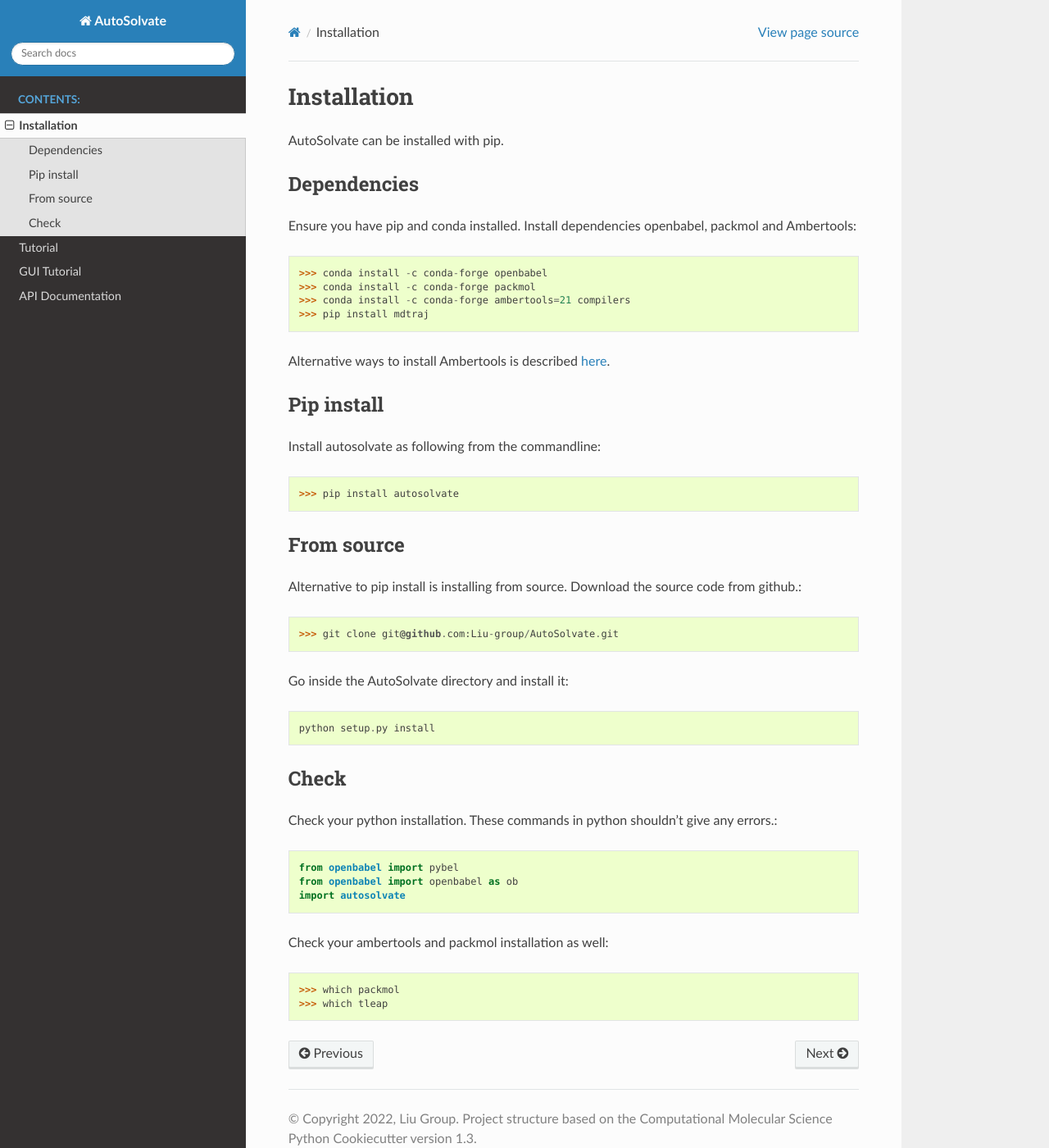
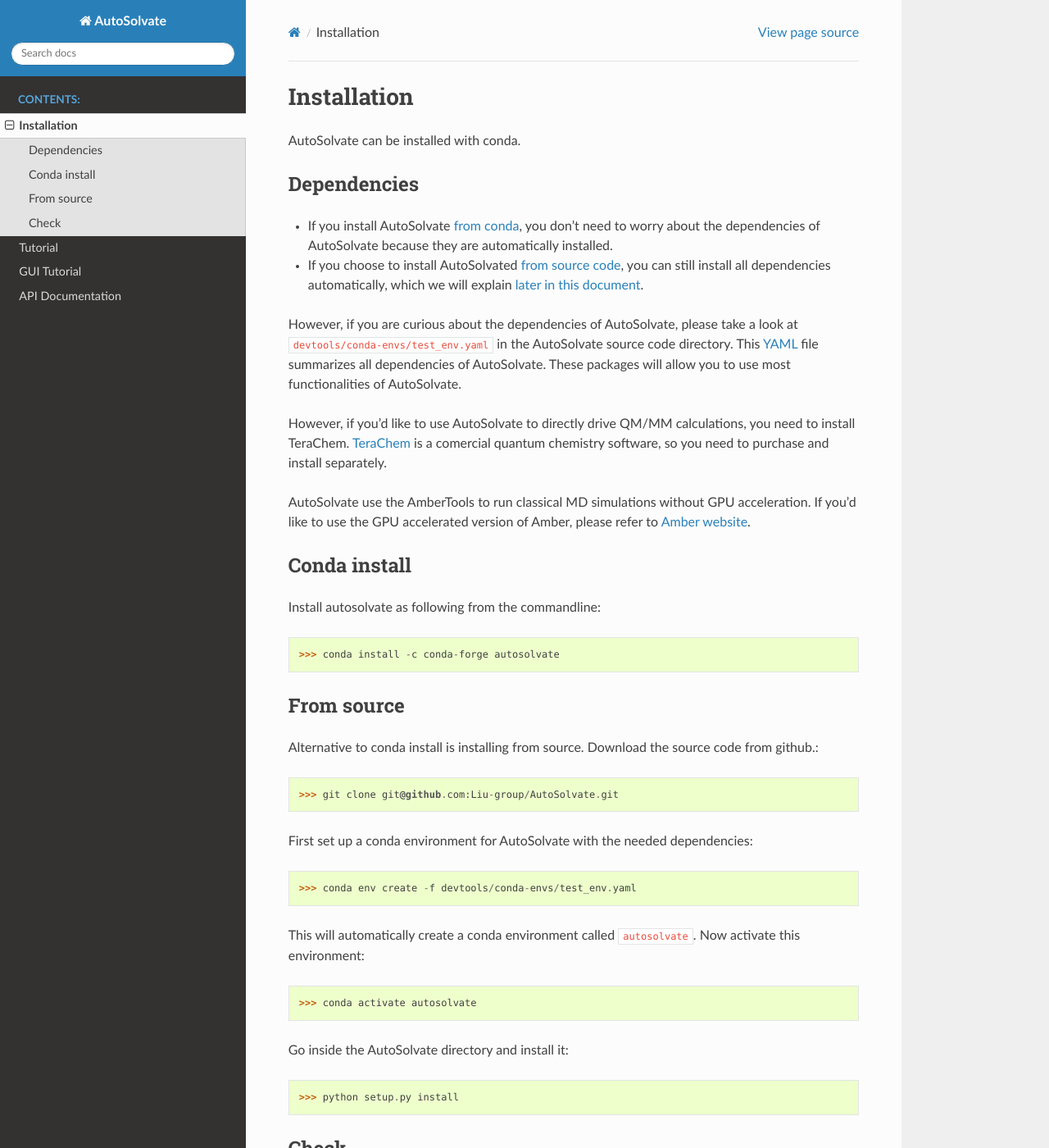
Before and after one commit to Liu-group/AutoSolvate, a Sphinx documentation site: the page built from docs/installation.rst, in a window 1280 px wide and 1400 px high. Shown: the whole window at 82% size. Built offline with Sphinx 7.4.7 and the Read the Docs theme 2.0.0, drawn with Linux system fonts in a browser that asks for light colours; the version number could not be read and is left out.

Commit message:
Updated the documentation about installing AutoSolvate

```diff
--- a/docs/installation.rst
+++ b/docs/installation.rst
@@ -1,36 +1,48 @@
 Installation
 =============================
-AutoSolvate can be installed with pip.
+AutoSolvate can be installed with conda.
 
 Dependencies
 -----------------
 
-Ensure you have pip and conda installed. Install dependencies openbabel, packmol and Ambertools:
+* If you install AutoSolvate :ref:`from conda <condainstall>`, you don't need to worry about the dependencies of AutoSolvate because they are automatically installed.
 
-   >>> conda install -c conda-forge openbabel
-   >>> conda install -c conda-forge packmol
-   >>> conda install -c conda-forge ambertools=21 compilers
-   >>> pip install mdtraj
+* If you choose to install AutoSolvated :ref:`from source code <sourceinstall>`, you can still install all dependencies automatically, which we will explain :ref:`later in this document <sourceinstall>`.
 
-Alternative ways to install Ambertools is described `here <https://ambermd.org/AmberTools.php>`_.
+However, if you are curious about the dependencies of AutoSolvate, please take a look at ``devtools/conda-envs/test_env.yaml`` in the AutoSolvate source code directory. This `YAML <https://yaml.org/>`_ file summarizes all dependencies of AutoSolvate. These packages will allow you to use most functionalities of AutoSolvate.
 
-Pip install
+However, if you'd like to use AutoSolvate to directly drive QM/MM calculations, you need to install TeraChem. `TeraChem <http://www.petachem.com/>`_ is a comercial quantum chemistry software, so you need to purchase and install separately.
+
+AutoSolvate use the AmberTools to run classical MD simulations without GPU acceleration. If you'd like to use the GPU accelerated version of Amber, please refer to `Amber website <https://ambermd.org/AmberTools.php>`_.
+
+.. _condainstall:
+
+Conda install
 ----------------
 
-Install autosolvate as following from the commandline:
+Install autosolvate as following from the commandline::
 
->>> pip install autosolvate
+   >>> conda install -c conda-forge autosolvate
+
+.. _sourceinstall:
 
 From source
 ---------------
-Alternative to pip install is installing from source. Download the source code from github.::
+Alternative to conda install is installing from source. Download the source code from github.::
 
    >>> git clone git@github.com:Liu-group/AutoSolvate.git
 
+First set up a conda environment for AutoSolvate with the needed dependencies::
+
+   >>> conda env create -f devtools/conda-envs/test_env.yaml
+
+This will automatically create a conda environment called ``autosolvate``. Now activate this environment::
+
+   >>> conda activate autosolvate
+
 Go inside the AutoSolvate directory and install it::
 
-
-   python setup.py install
+   >>> python setup.py install
 
 
 Check
```
